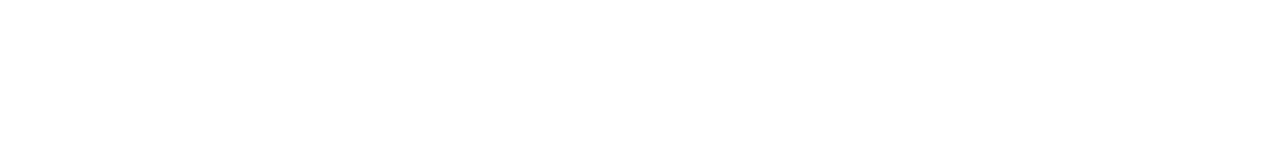
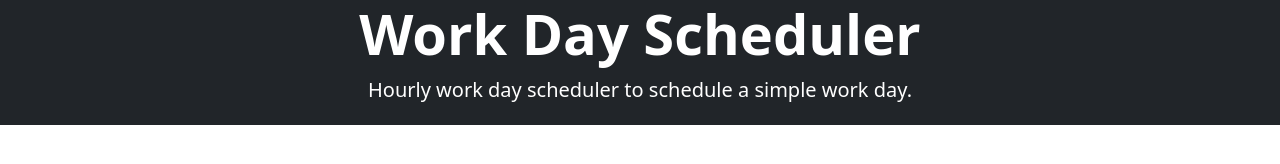
Before and after one commit to jsncorn/work-day-planner, a plain HTML site: page index.html in a window 1280 px wide. Drawn offline with nearby package versions, Linux system fonts and the light colour scheme.

Commit message:
added jumbotron

```diff
--- a/index.html
+++ b/index.html
@@ -8,7 +8,12 @@
     <link href="https://cdn.jsdelivr.net/npm/bootstrap@5.0.2/dist/css/bootstrap.min.css" rel="stylesheet" integrity="sha384-EVSTQN3/azprG1Anm3QDgpJLIm9Nao0Yz1ztcQTwFspd3yD65VohhpuuCOmLASjC" crossorigin="anonymous">
     <title>Work Planner</title>
 </head>
-
+<div class="jumbotron jumbotron-fluid bg-dark text-white pb-1 ">
+    <div class="container text-center">
+      <h1 class="display-4 fw-bold">Work Day Scheduler</h1>
+      <p class="lead">Hourly work day scheduler to schedule a simple work day.</p>
+    </div>
+  </div>
 <body>
 
 </body>
```
